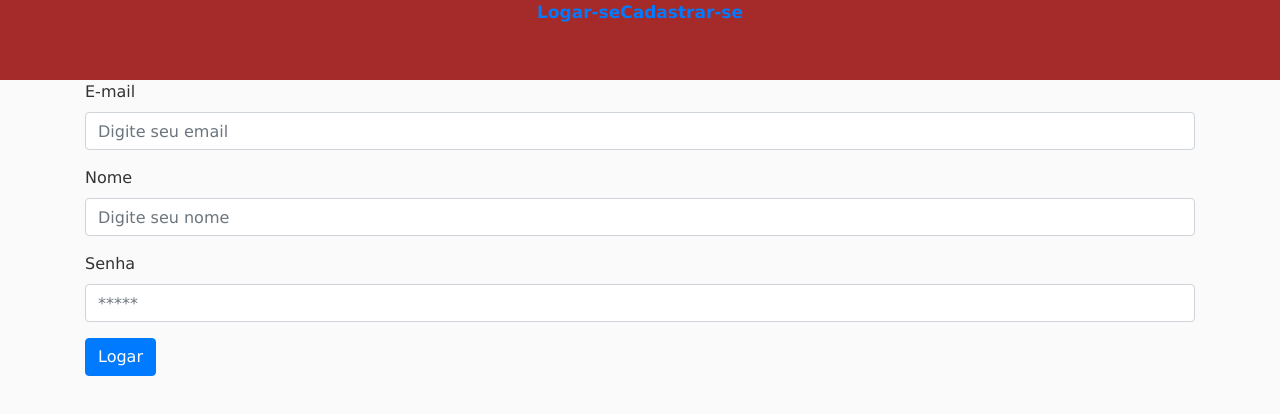
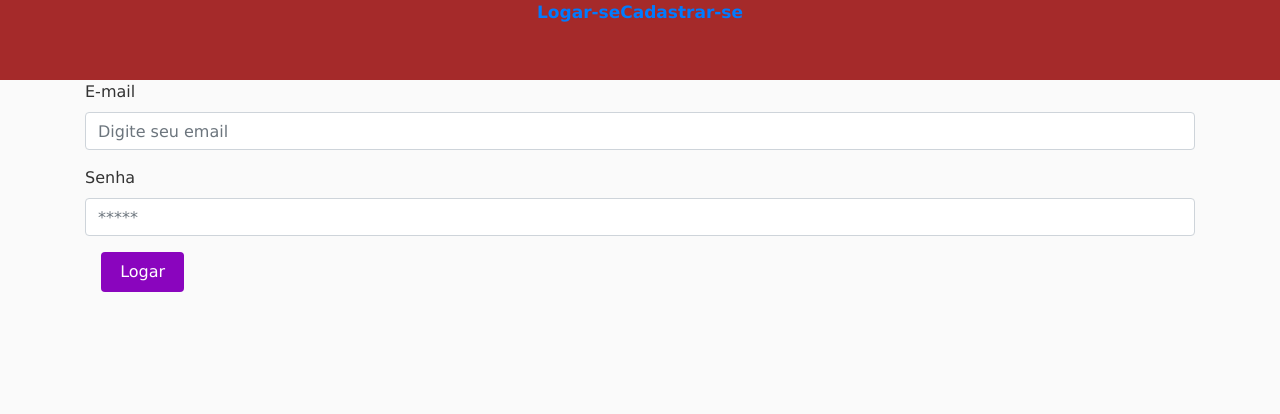
Before and after one commit to Freitas29/ReactAnime, a React (Create React App) app: page /signIn in a window 1280 px wide. Shown: the top 414 px of the page. Built offline with nearby package versions, Linux system fonts and the light colour scheme.

Commit message:
styled components added

```diff
--- a/package.json
+++ b/package.json
@@ -10,7 +10,8 @@
     "react-bootstrap": "^1.0.0-beta.9",
     "react-dom": "^16.8.6",
     "react-router-dom": "^5.0.0",
-    "react-scripts": "3.0.1"
+    "react-scripts": "3.0.1",
+    "styled-components": "^4.3.1"
   },
   "proxy": "http://localhost:3001/",
   "scripts": {
--- /dev/null
+++ b/src/components/button/index.js
@@ -0,0 +1,37 @@
+import styled, { css } from 'styled-components'
+
+const Button = styled.button`
+    background: rgb(138, 5, 190);
+    border-radius: 4px;
+    color: white;
+    border:none;
+    margin: 0 1em;
+    padding: 0.50em 1.2em;
+
+    :hover {
+        color: rgb(138, 5, 190);
+        background: white;
+    }
+
+  ${
+      props => props.primary && css`
+        background: palevioletred;
+        color: white;
+
+        :hover{
+            background: white;
+            color: palevioletred;
+        }
+      `
+  }
+
+  ${
+    props => props.disabled && css`
+      background: #f5f5f5;
+      color: rgb(138, 5, 190);
+    `
+    }
+
+`
+
+export default Button;
--- a/src/pages/sign-in/index.js
+++ b/src/pages/sign-in/index.js
@@ -1,6 +1,6 @@
 import React, { Component } from 'react'
 import api from '../../services/api'
-import Button from 'react-bootstrap/Button'
+import Button from '../../components/button/index'
 import Form from 'react-bootstrap/Form'
 import Container from 'react-bootstrap/Container'
 
@@ -59,20 +59,15 @@ export default class SignIn extends Component{
 
                     <Form.Group >
                         <Form.Label>
-                            Nome
-                        </Form.Label>
-                        <Form.Control type="nome" placeholder="Digite seu nome" onChange={(e) => this.handleName(e)}/>
-                    </Form.Group>
-
-                    <Form.Group >
-                        <Form.Label>
                             Senha
                         </Form.Label>
                         <Form.Control type="password" placeholder="*****" onChange={(e) => this.handlePassword(e)}/>
                     </Form.Group>
-                    <Button variant="primary" onClick={(e) => this.handleLogin()}>
+                    <Button onClick={(e) => this.handleLogin()}>
                         Logar
                     </Button>
+
+
                 </Form>
             </Container>
         )
```
Also changed, not shown: 1 other file (tests, documents, lock files or other folders).
